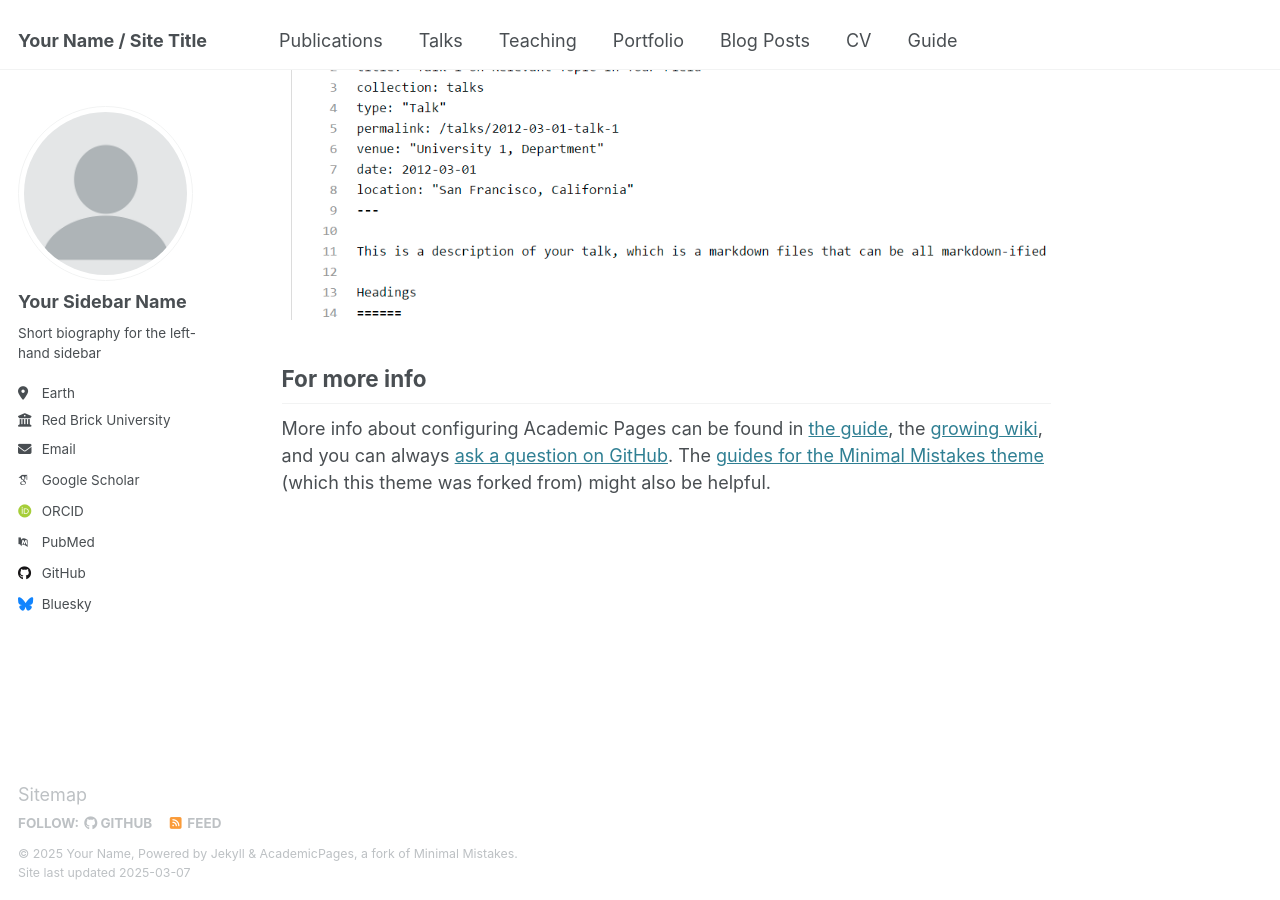
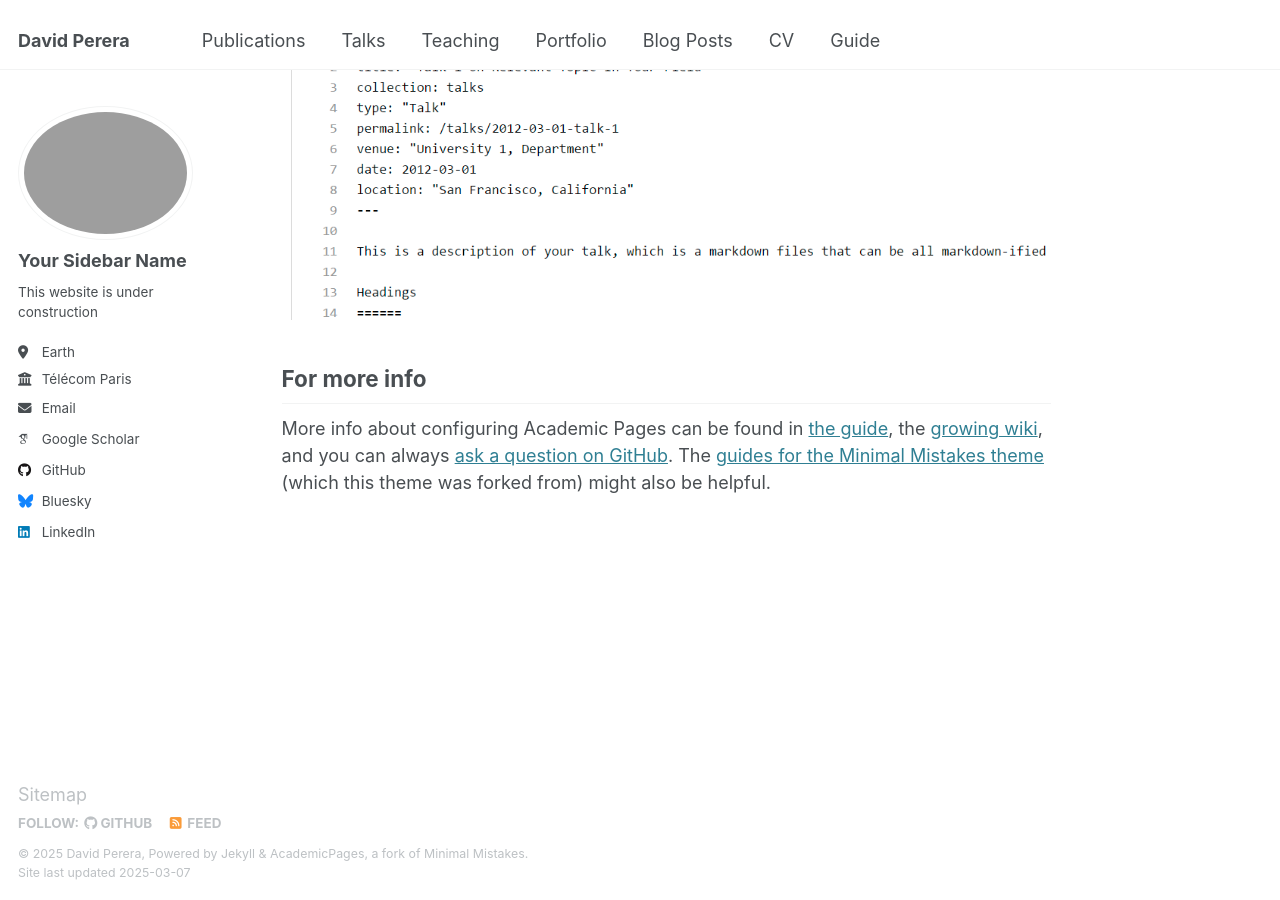
Before and after one commit to daperera/daperera.github.io, a Jekyll site: the page built from _pages/about.md, in a window 1280 px wide and 900 px high, scrolled down 2642 px. Built offline with Jekyll 4.4.1, drawn with Linux system fonts in a browser that asks for light colours; some web fonts are replaced.

Commit message:
Update _config.yml

```diff
--- a/_config.yml
+++ b/_config.yml
@@ -9,11 +9,11 @@
 # Basic Site Settings
 locale                   : "en-US"
 site_theme               : "default"
-title                    : "Your Name / Site Title"
+title                    : "David Perera"
 title_separator          : "-"
-name                     : &name "Your Name"
-description              : &description "personal description"
-url                      : https://academicpages.github.io # the base hostname & protocol for your site e.g. "https://[your GitHub username].github.io"
+name                     : &name "David Perera"
+description              : &description "About me"
+url                      : https://daperera.github.io # the base hostname & protocol for your site e.g. "https://[your GitHub username].github.io"
 baseurl                  : "" # the subpath of your site, e.g. "/blog"
 repository               : "academicpages/academicpages.github.io"
 
@@ -22,22 +22,22 @@ repository               : "academicpages/academicpages.github.io"
 #               Additional customization can be done by editing /_includes/author-profile.html
 author:
   # Biographic information
-  avatar           : "profile.png"
+  avatar           : "profile.jpg"
   name             : "Your Sidebar Name"
   pronouns         : # example: "she/her"
-  bio              : "Short biography for the left-hand sidebar"
+  bio              : "This website is under construction"
   location         : "Earth"
-  employer         : "Red Brick University"
+  employer         : "Télécom Paris"
   uri              : # URL
-  email            : "none@example.org"
+  email            : "perera.dap@gmail.com"
 
   # Academic websites
   arxiv            : # URL - Update with the correct link to your profile
-  googlescholar    : "https://scholar.google.com/citations?user=PS_CX0AAAAAJ"
+  googlescholar    : "https://scholar.google.com/citations?user=eyL65OAAAAAJ"
   impactstory      : # URL
-  orcid            : "http://orcid.org/yourorcidurl"
+  orcid            : # "http://orcid.org/yourorcidurl"
   semantic         : # URL
-  pubmed           : "https://www.ncbi.nlm.nih.gov/pubmed/?term=john+snow"
+  pubmed           : # "https://www.ncbi.nlm.nih.gov/pubmed/?term=john+snow"
   researchgate     : # URL
   scopus           : # URL
 
@@ -45,7 +45,7 @@ author:
   bitbucket        : # Username - Update with your username on the site
   codepen          : # Username
   dribbble         : # Username
-  github           : "academicpages"
+  github           : "https://github.com/daperera/"
   kaggle           : # Username
   stackoverflow    : # User number or user number and name (i.e., use "1" or "1/jeff-atwood")
 
@@ -57,9 +57,9 @@ author:
   goodreads        : # Username
   google_plus      : # Username
   keybase          : # Username
-  instagram        : # Username
+  instagram        : # "https://www.instagram.com/david.perera.773" # Username
   lastfm           : # Username
-  linkedin         : # Username
+  linkedin         : "david-perera-5b499812b" # Username
   mastodon         : # URL
   medium           : # URL
   pinterest        : # Username
@@ -67,7 +67,7 @@ author:
   steam            : # Username
   telegram         : # URL
   tumblr           : # Username
-  twitter          : # Username for X / Twitter
+  twitter          : # "https://x.com/DavidPe42921256" # Username for X / Twitter
   vine             : # Username
   weibo            : # Username
   wikipedia        : # Username
```
